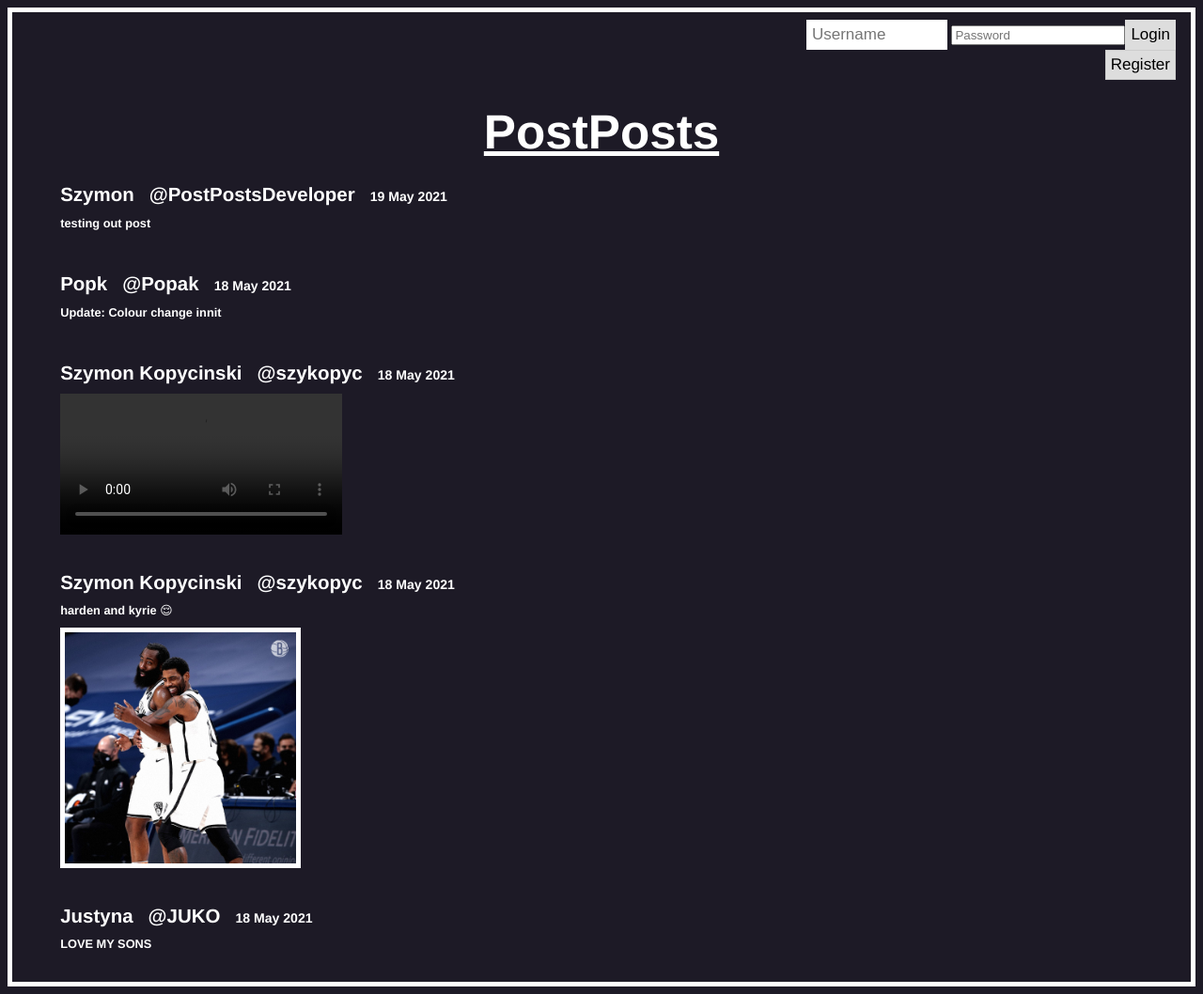
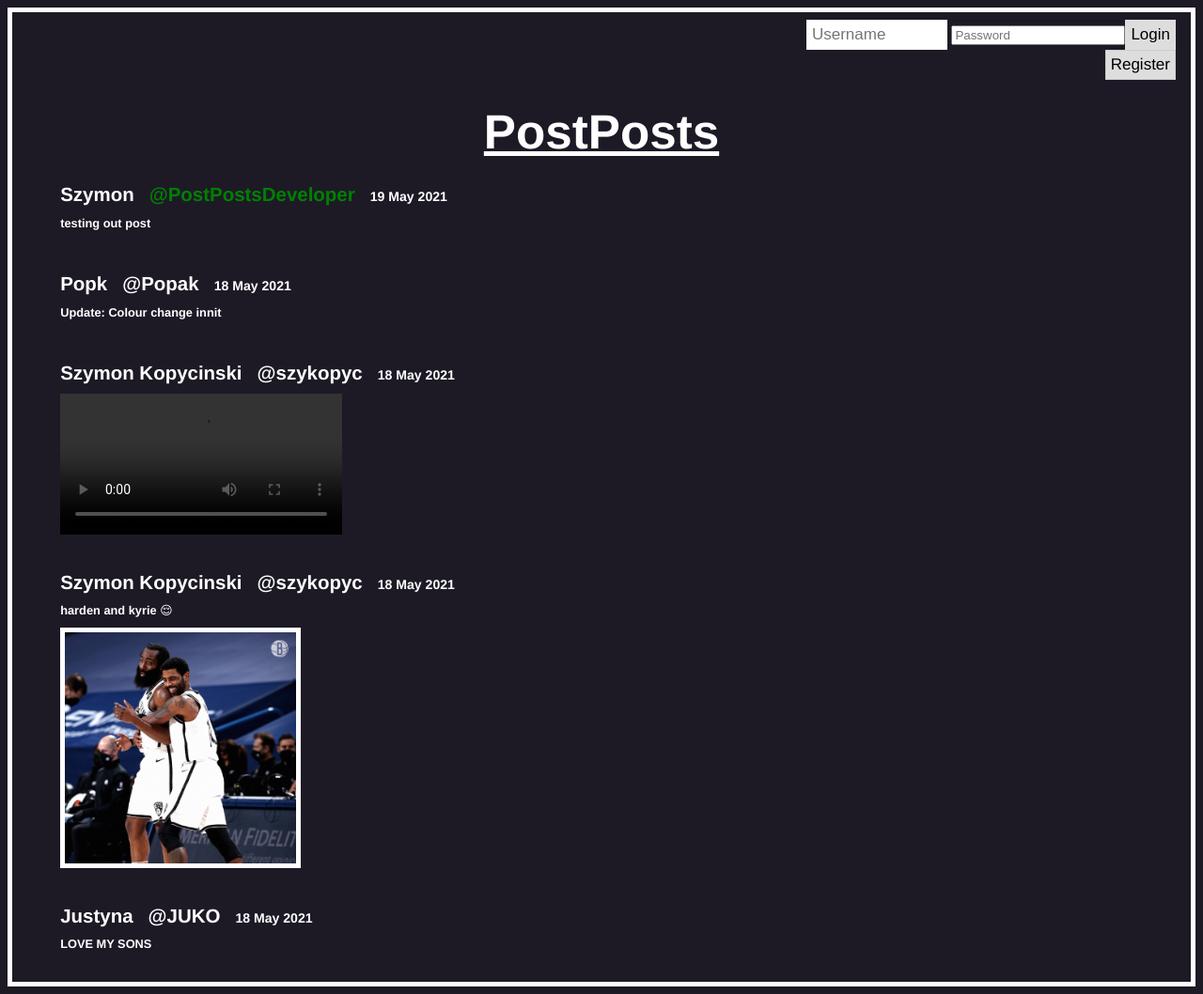
Before and after one commit to szykopyc/PostPosts, a Flask app: page / in a window 1280 px wide. Shown: the whole page at 94% size. Run offline with Flask 2, Linux system fonts and the light colour scheme; data comes from the database, SQL or seed files in the repository; both versions use the stored data as it was after the commit; grey boxes are pictures that could not be loaded.

Commit message:
added developer highlight for posts

```diff
--- a/static/style.css
+++ b/static/style.css
@@ -224,3 +224,7 @@ label {
     border: 1px solid #ccc;
   }
 }
+
+#developer {
+  color: green;
+}
--- a/templates/index.html
+++ b/templates/index.html
@@ -13,7 +13,7 @@
       <div class="login-container">
         {% if cookie==None and passCookie==None: %}
         <form action="/login" method="post">
-          <input type="text" placeholder="Username" name="uname" maxlength="15">
+          <input type="text" placeholder="Username" name="uname">
           <input type="password" placeholder="Password" name="pword">
           <button type="submit">Login</button>
         </form>
@@ -55,7 +55,12 @@
         {% set fileurl=post[5].replace(" ","%20") %}
         {% if post == posts[0]: %}
         <div class="postContainer" id="firstPost">
+        {% if post[2]!='PostPostsDeveloper':%}
         <h2 class="author">{{ post[3] }}</h2>&emsp;<h2 class="author">@{{ post[2] }}</h2>&emsp;<h2 class="date">{{ post[1] }}</h2>
+        {% endif %}
+        {% if post[2]=='PostPostsDeveloper': %}
+        <h2 class="author">{{ post[3] }}</h2>&emsp;<h2 class="author" id="developer">@{{ post[2] }}</h2>&emsp;<h2 class="date">{{ post[1] }}</h2>
+        {% endif %}
         <h2 class="post">{{ post[4] }}</h2>
         {% if post[5] != '' and fileurl.endswith(('.jpeg','.jpg','.png','.gif','.jfif','.PNG')):%}
         <img src={{ fileurl }}>
```
Also changed, not shown: PostPosts.db.
